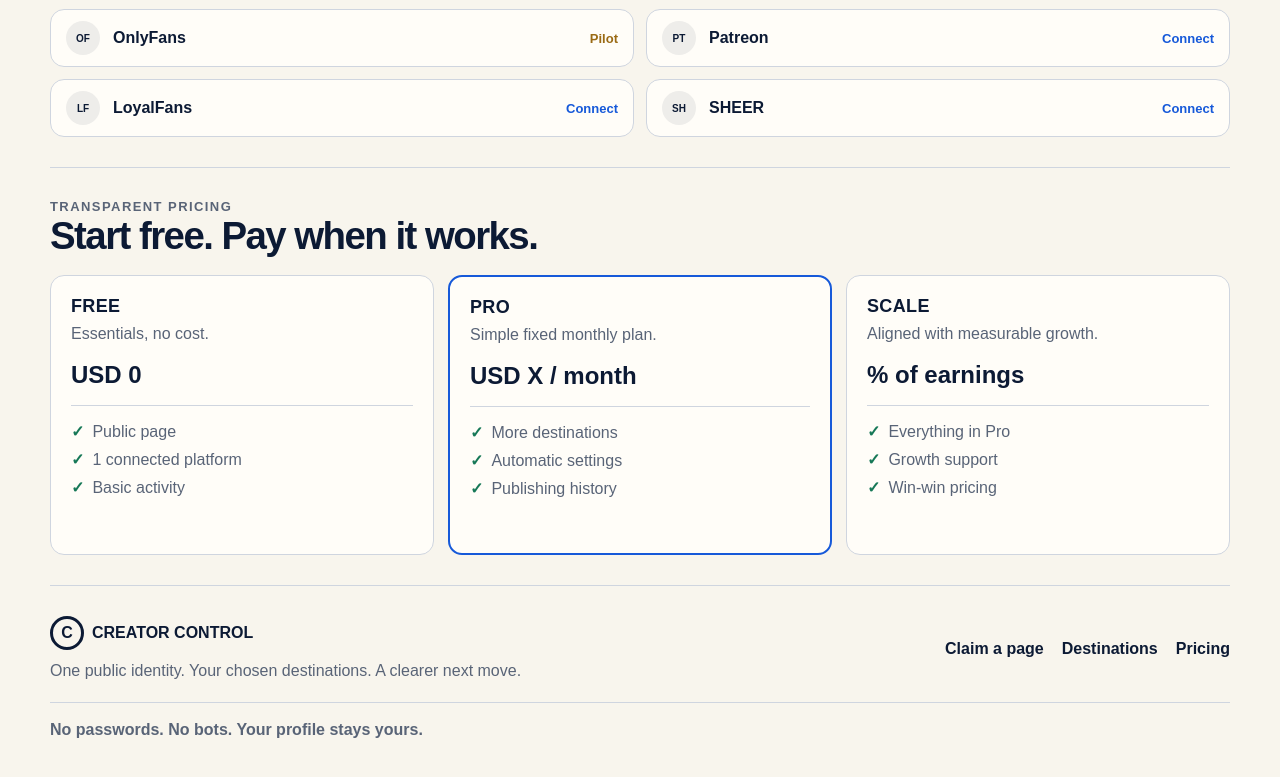
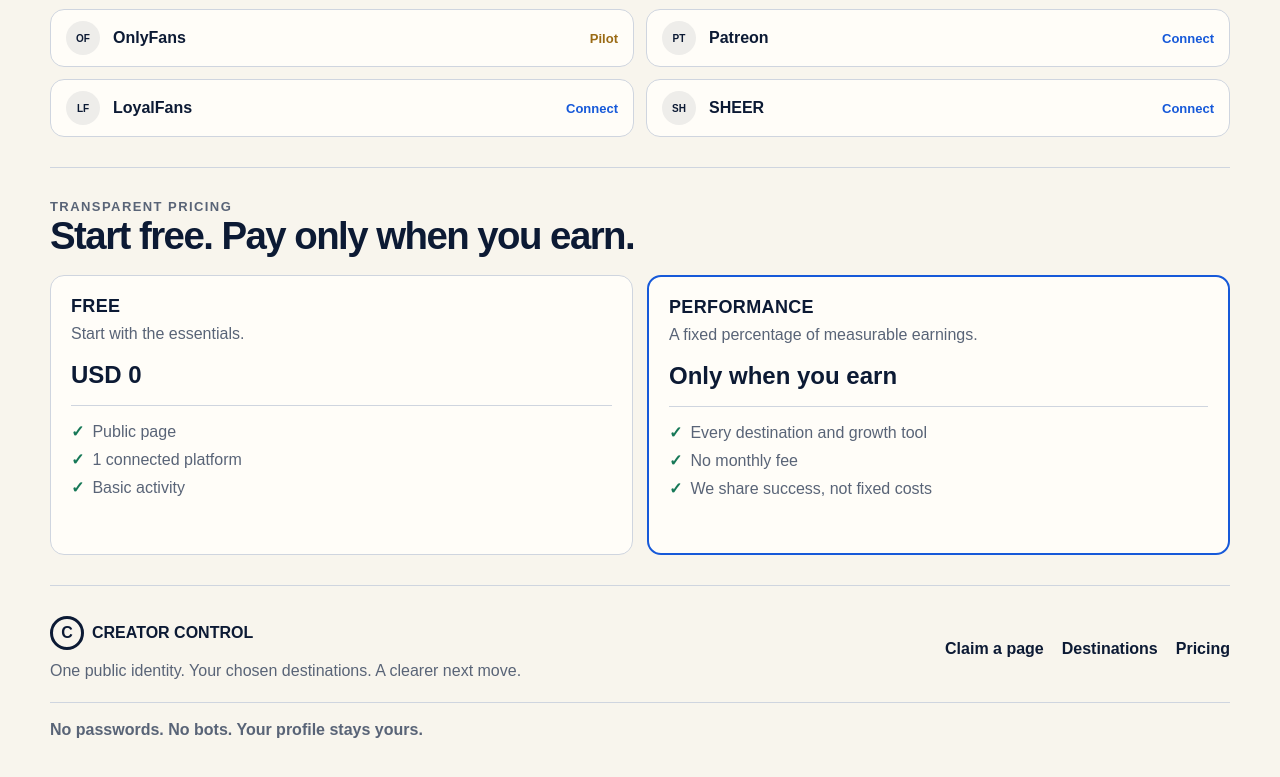
Before and after one commit to gonzaloramon-ia/creator-control, a plain HTML site: page index.html in a window 1280 px wide. Shown: the part 1189-1966 px from the top of the page. Drawn offline with Linux system fonts and the light colour scheme.

Commit message:
Align pricing with performance-only model

```diff
--- a/index.html
+++ b/index.html
@@ -20,7 +20,7 @@
     .steps,.destinations,.pricing,.footer{border-top:1px solid var(--line);padding:30px 0}.steps-grid{display:grid;grid-template-columns:repeat(3,1fr)}.step{display:grid;grid-template-columns:auto 1fr auto;gap:14px;align-items:center;min-height:104px;padding:18px 22px;border-right:1px solid var(--line)}.step:last-child{border-right:0}.num{color:var(--blue);font-weight:900}.step h3,.pricing h3{margin:0 0 6px;font-size:18px;text-transform:uppercase;letter-spacing:.02em}.step p,.pricing p,.destinations p,.footer p{margin:0;color:var(--muted);line-height:1.42}
     .guide{display:grid;grid-template-columns:.8fr 1.35fr;gap:28px;margin-top:30px}.guide h2,.section-title{margin:0;font-size:clamp(28px,3vw,40px);line-height:1.05;letter-spacing:-.04em}.guide ol{display:grid;grid-template-columns:repeat(4,1fr);gap:10px;margin:0;padding:0;list-style:none}.guide li,.price-card,.platform{border:1px solid var(--line);border-radius:14px;background:var(--surface)}.guide li{min-height:120px;padding:16px}.guide strong{display:block;margin-bottom:8px}.guide span{color:var(--muted);font-size:14px;line-height:1.4}
     .section-head{display:flex;justify-content:space-between;gap:20px;align-items:end;margin-bottom:18px}.platform-grid{display:grid;grid-template-columns:repeat(2,1fr);gap:12px}.platform{display:grid;grid-template-columns:auto 1fr auto;align-items:center;gap:13px;min-height:58px;padding:0 15px}.glyph{display:grid;place-items:center;width:34px;height:34px;border-radius:50%;background:color-mix(in srgb,var(--ink) 7%,var(--surface));font-size:10px;font-weight:900}.status{color:var(--blue);font-weight:900;font-size:13px}.status.on{color:var(--green)}.status.wait{color:#9a6a14}
-    .pricing-grid{display:grid;grid-template-columns:repeat(3,1fr);gap:14px}.price-card{min-height:280px;padding:20px}.price-card.featured{border:2px solid var(--blue)}.price{display:block;margin:16px 0;padding-bottom:16px;border-bottom:1px solid var(--line);font-size:24px;font-weight:900}.price-card ul{display:grid;gap:9px;margin:0;padding:0;color:var(--muted);list-style:none}.price-card li:before{content:"✓";margin-right:8px;color:var(--green);font-weight:900}
+    .pricing-grid{display:grid;grid-template-columns:repeat(2,minmax(0,1fr));gap:14px}.price-card{min-height:280px;padding:20px}.price-card.featured{border:2px solid var(--blue)}.price{display:block;margin:16px 0;padding-bottom:16px;border-bottom:1px solid var(--line);font-size:24px;font-weight:900}.price-card ul{display:grid;gap:9px;margin:0;padding:0;color:var(--muted);list-style:none}.price-card li:before{content:"✓";margin-right:8px;color:var(--green);font-weight:900}
     .footer{display:grid;grid-template-columns:1fr auto;gap:20px;align-items:center;padding-bottom:42px}.footer strong{display:inline-flex;align-items:center;gap:8px;margin-bottom:10px;text-transform:uppercase}.footer-links{display:flex;gap:18px}.footer-links a{color:var(--ink);font-weight:800;text-decoration:none}.note{grid-column:1/-1;padding-top:18px;border-top:1px solid var(--line);color:var(--muted);font-weight:800}
     @media(max-width:820px){.topbar{grid-template-columns:1fr auto;gap:10px;min-height:58px}.nav{grid-column:1/-1;justify-content:space-between;gap:6px;order:3;border-top:1px solid var(--line)}.nav a{padding:14px 0 11px;font-size:11px;letter-spacing:.04em}.actions .pill{display:none}.hero{grid-template-columns:1fr;gap:26px;padding-top:30px}.media-card video{height:390px;min-height:300px}.steps-grid,.guide,.platform-grid,.pricing-grid,.footer{grid-template-columns:1fr}.step{border-right:0;border-bottom:1px solid var(--line)}.step:last-child{border-bottom:0}.guide ol{grid-template-columns:repeat(2,1fr)}}
     @media(max-width:520px){.shell{width:min(100% - 32px,440px)}.brand{font-size:14px}.mark{width:28px;height:28px;border-width:2px}.theme{width:34px;height:34px}.nav a{font-size:10px;letter-spacing:.02em}.more b{font-size:clamp(48px,16vw,66px)}.more span{font-size:clamp(30px,10vw,42px)}.lead{font-size:18px}.cta-row{display:grid}.btn{width:100%}.media-card video{height:300px;min-height:280px}.profile-card{width:72%;padding:16px}.profile-card strong{font-size:27px}.guide ol{grid-template-columns:1fr}.price-card{min-height:0}}
@@ -54,7 +54,7 @@
       <div class="guide"><div><p class="eyebrow">Simple first step</p><h2>A public front door before a complex SaaS.</h2></div><ol><li><strong>Claim</strong><span>Build a clean SFW page fans can trust.</span></li><li><strong>Route</strong><span>Send each visitor to the right platform or store.</span></li><li><strong>Measure</strong><span>Use native tracking links first.</span></li><li><strong>Decide</strong><span>Keep what converts. Drop what wastes time.</span></li></ol></div>
     </section>
     <section id="discover" class="destinations"><div class="section-head"><div><p class="eyebrow">Destinations</p><h2 class="section-title">Diversify without making it messy.</h2></div><p>One page can point to the platforms that matter now and the marketplace later.</p></div><div class="platform-grid"><article class="platform"><span class="glyph">FV</span><strong>Fanvue</strong><span class="status on">Connected</span></article><article class="platform"><span class="glyph">FA</span><strong>Fansly</strong><span class="status">Connect</span></article><article class="platform"><span class="glyph">OF</span><strong>OnlyFans</strong><span class="status wait">Pilot</span></article><article class="platform"><span class="glyph">PT</span><strong>Patreon</strong><span class="status">Connect</span></article><article class="platform"><span class="glyph">LF</span><strong>LoyalFans</strong><span class="status">Connect</span></article><article class="platform"><span class="glyph">SH</span><strong>SHEER</strong><span class="status">Connect</span></article></div></section>
-    <section id="creator" class="pricing"><div class="section-head"><div><p class="eyebrow">Transparent pricing</p><h2 class="section-title">Start free. Pay when it works.</h2></div></div><div class="pricing-grid"><article class="price-card"><h3>Free</h3><p>Essentials, no cost.</p><strong class="price">USD 0</strong><ul><li>Public page</li><li>1 connected platform</li><li>Basic activity</li></ul></article><article class="price-card featured"><h3>Pro</h3><p>Simple fixed monthly plan.</p><strong class="price">USD X / month</strong><ul><li>More destinations</li><li>Automatic settings</li><li>Publishing history</li></ul></article><article class="price-card"><h3>Scale</h3><p>Aligned with measurable growth.</p><strong class="price">% of earnings</strong><ul><li>Everything in Pro</li><li>Growth support</li><li>Win-win pricing</li></ul></article></div></section>
+    <section id="creator" class="pricing"><div class="section-head"><div><p class="eyebrow">Transparent pricing</p><h2 class="section-title">Start free. Pay only when you earn.</h2></div></div><div class="pricing-grid"><article class="price-card"><h3>Free</h3><p>Start with the essentials.</p><strong class="price">USD 0</strong><ul><li>Public page</li><li>1 connected platform</li><li>Basic activity</li></ul></article><article class="price-card featured"><h3>Performance</h3><p>A fixed percentage of measurable earnings.</p><strong class="price">Only when you earn</strong><ul><li>Every destination and growth tool</li><li>No monthly fee</li><li>We share success, not fixed costs</li></ul></article></div></section>
   </main>
   <footer id="store" class="footer shell"><div><strong><span class="mark">C</span> Creator Control</strong><p>One public identity. Your chosen destinations. A clearer next move.</p></div><nav class="footer-links"><a href="claim.html">Claim a page</a><a href="#discover">Destinations</a><a href="#creator">Pricing</a></nav><div class="note">No passwords. No bots. Your profile stays yours.</div></footer>
   <script>const b=document.querySelector(".theme");b.addEventListener("click",()=>{document.body.classList.toggle("dark");b.textContent=document.body.classList.contains("dark")?"☾":"☀"});</script>
```
